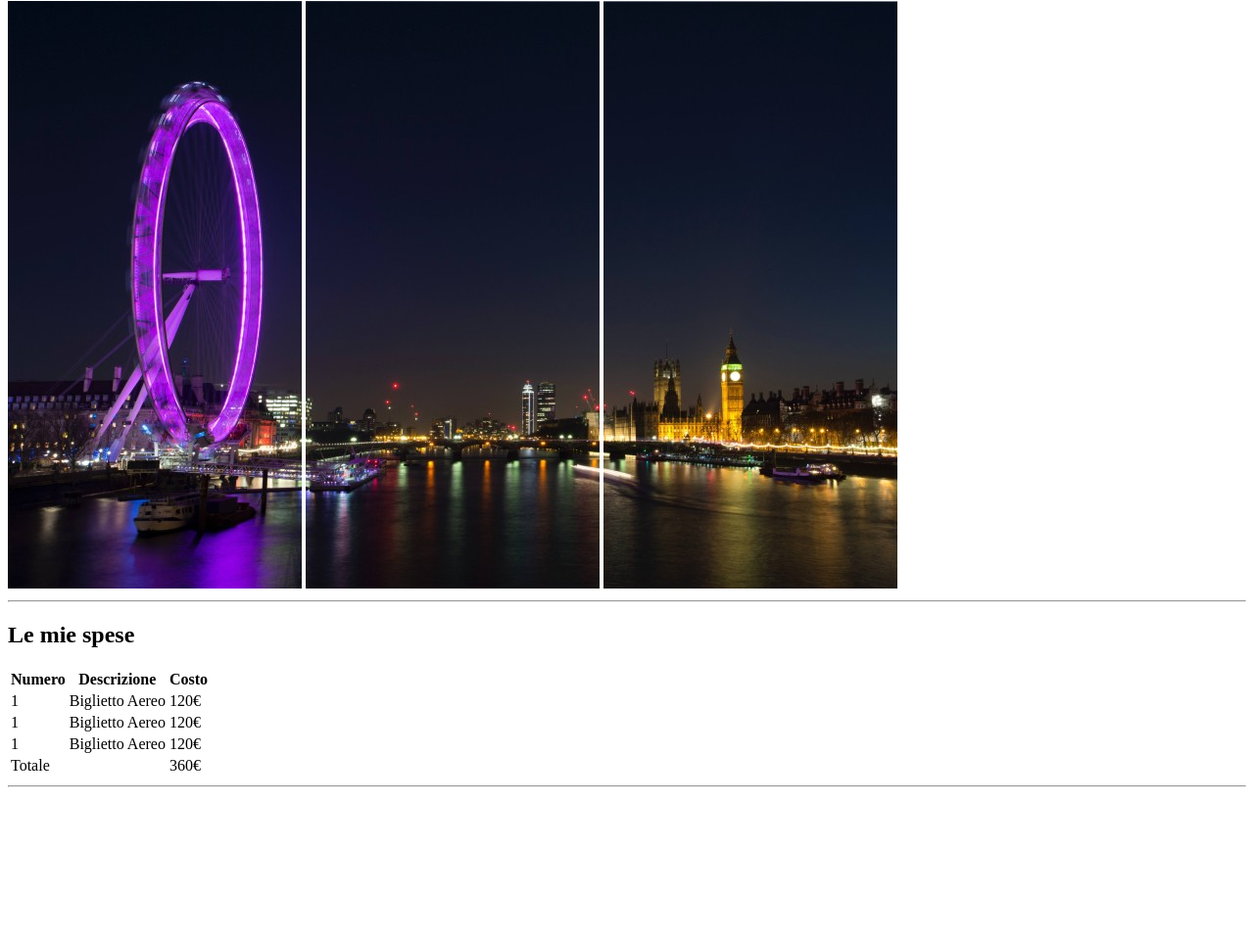
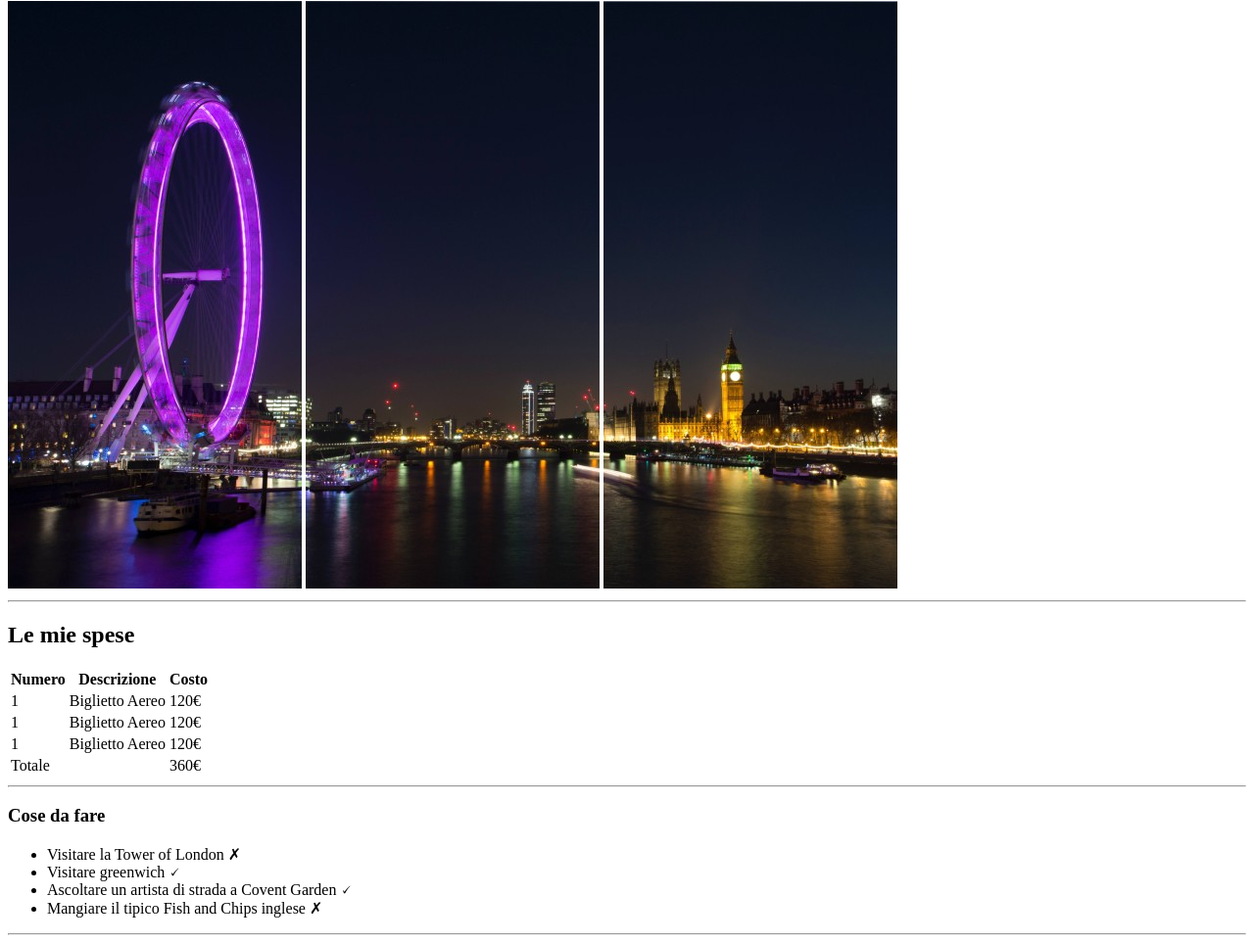
Before and after one commit to cromeo98/html-london-trip, a plain HTML site: page index.html in a window 1280 px wide. Shown: the part 79-1042 px from the top of the page at 98% size. Before the commit the page ends 891 px from the top, so only its background shows below. Drawn offline with Linux system fonts and the light colour scheme.

Commit message:
compilazione sez. cose da fare

```diff
--- a/index.html
+++ b/index.html
@@ -83,6 +83,18 @@
 
         <!-- inizio sezione "cose da fare" -->
         <section>
+            <h3>Cose da fare</h3>
+
+            <!-- inizio elenco (non numerato)-->
+            <ul>
+                <li>Visitare la Tower of London &#10007;</li>
+                <li>Visitare greenwich &#128504;</li>
+                <li>Ascoltare un artista di strada a Covent Garden &#128504;</li>
+                <li>Mangiare il tipico Fish and Chips inglese &#10007;</li>
+            </ul>
+            <!-- fine elenco (non numerato) -->
+
+            <hr>
 
         </section>
         <!-- fine sezione "cose da fare" -->
```
